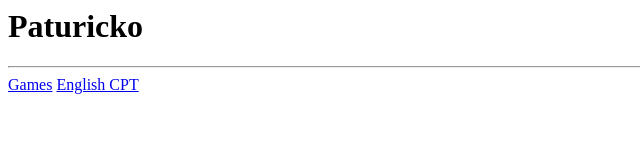
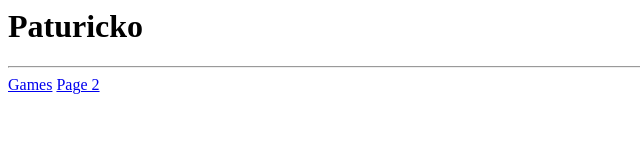
Before and after one commit to Paturicko/paturicko.github.io, a plain HTML site: page index.html in a window 1280 px wide. Shown: the full height of the page, 0-640 px from the left. Drawn offline with Linux system fonts and the light colour scheme.

Commit message:
editted index

```diff
--- a/index.html
+++ b/index.html
@@ -6,6 +6,6 @@
     <h1>Paturicko</h1>
     <hr>
     <a href="games.html">Games</a>
-    <a href="english-cpt/englishcpt.html">English CPT</a>
+    <a href="english-cpt/englishcpt.html">Page 2</a>
   </body>
 </html>
```
